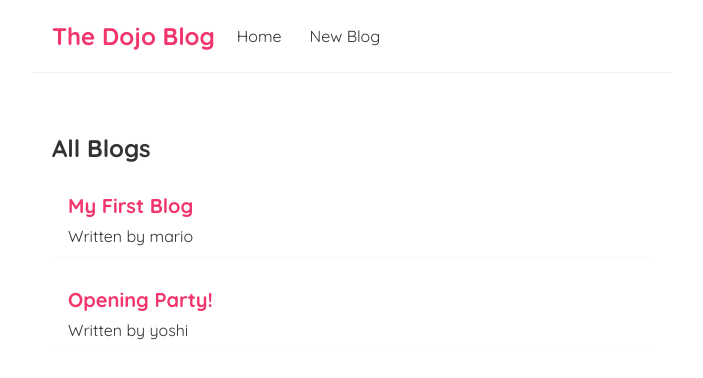
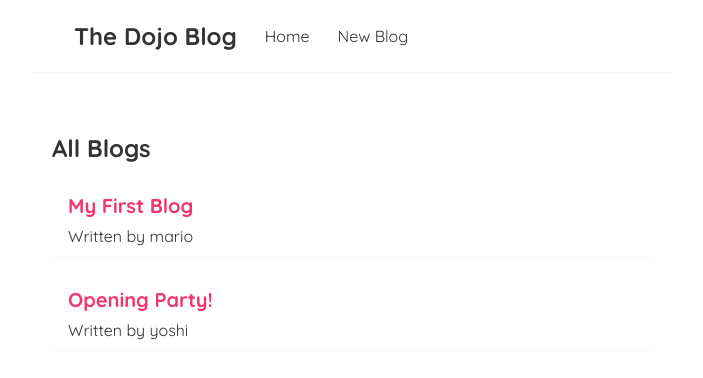
Before and after one commit to shashannkd/dojo-blog, a React (Create React App) app: page / in a window 1280 px wide. Shown: the top 378 px of the page, without its empty margins (288-991 px from the left). Built offline with nearby package versions, Linux system fonts and the light colour scheme; data requests are answered from the project's data file.

Commit message:
added home link to the logo

```diff
--- a/src/Navbar.js
+++ b/src/Navbar.js
@@ -3,7 +3,7 @@ import { Link } from 'react-router-dom'
 const Navbar = () => {
     return (
         <nav className="navbar">
-            <h1>The Dojo Blog</h1>
+            <h1><a href='/'>The Dojo Blog</a></h1>
             <Link to="/">Home</Link>
             <Link to="create">New Blog</Link>
         </nav>
```
